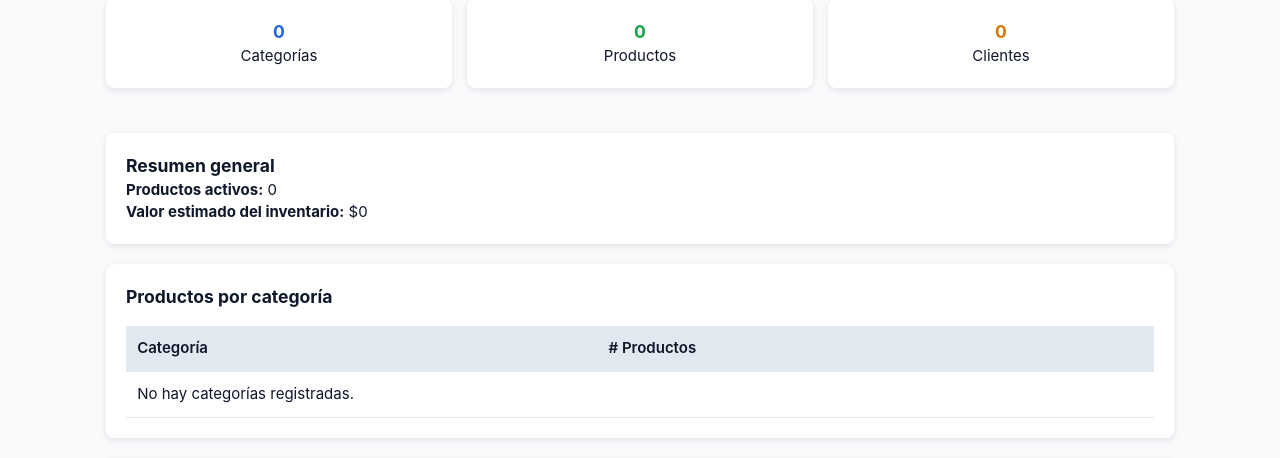
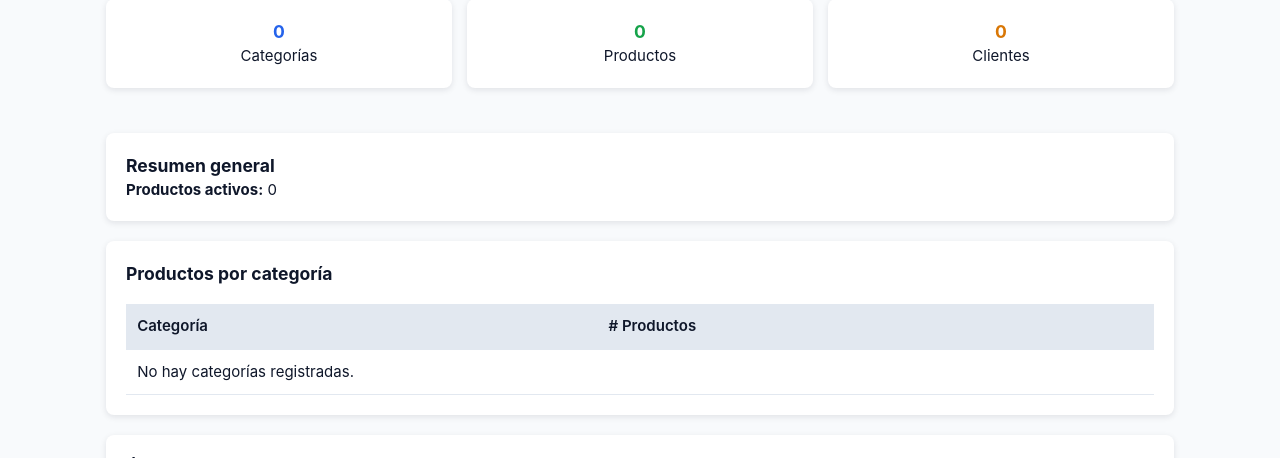
Before and after one commit to dimg101227hmczrsa6-ai/mi-negocio-django-3, a Django app: page /dashboard/ in a window 1280 px wide. Shown: the part 160-618 px from the top of the page. Run offline with Django 5.2, Linux system fonts and the light colour scheme; the visitor is signed in with stand-in values (Sample User, id 1); data that the repository does not hold is empty.

Commit message:
Dashboard

```diff
--- a/tienda/templates/tienda/dashboard.html
+++ b/tienda/templates/tienda/dashboard.html
@@ -25,7 +25,6 @@
 <div class="card">
     <h3>Resumen general</h3>
     <p><strong>Productos activos:</strong> {{ productos_activos }}</p>
-    <p><strong>Valor estimado del inventario:</strong> ${{ valor_inventario }}</p>
 </div>
 
 <!-- Productos por categoría -->
```
